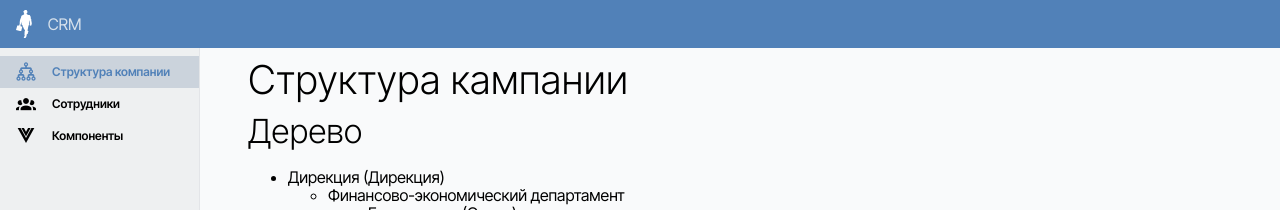
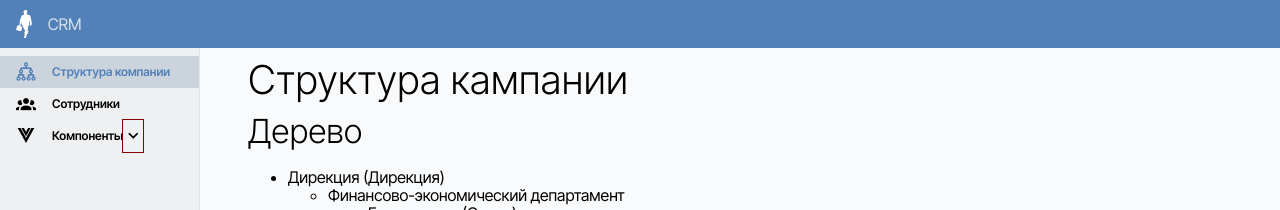
Before and after one commit to hardmagnett/big-company, a Vue app: page / in a window 1280 px wide. Shown: the top 210 px of the page. Built offline with nearby package versions, Linux system fonts and the light colour scheme.

Commit message:
крутилка 01

```diff
--- a/src/a-library/assets/index.scss
+++ b/src/a-library/assets/index.scss
@@ -15,3 +15,5 @@
 
 @import 'typo/main.scss';
 @import 'typo/headers.scss';
+
+@import 'libs-overriding/material-design.icons.scss';
--- /dev/null
+++ b/src/a-library/assets/libs-overriding/material-design.icons.scss
@@ -0,0 +1,5 @@
+.mdi:before {
+  // Чтобы, например, при тоггле класса mdi-rotate-180
+  // вращение було анимированным
+  transition: transform var(--timeShort)
+}
--- a/src/a-library/components/layout/AMainMenu/AMainMenuItem.vue
+++ b/src/a-library/components/layout/AMainMenu/AMainMenuItem.vue
@@ -28,12 +28,9 @@ const classes = computed(() => {
   }
 })
 
-// const componentForLink = computed(() => {
-//   return props.menuItem.route ? 'RouterLink' : 'a'
-// })
-// const componentForLink = computed(() => {
-//   return props.menuItem.route ? 'RouterLink' : 'a'
-// })
+const hasChildren = computed(()=>{
+  return props.menuItem.children?.length
+})
 
 onMounted(() => {
   rootNode.value.style.setProperty(`--paddingByDeep`, `${paddingLeft.value}px`);
@@ -47,22 +44,9 @@ onMounted(() => {
       :class="classes"
       ref="rootNode"
   >
-    <!--componentForLink-->
-    <!--v-if="menuItem.route"-->
-    <!--<component-->
-    <!--  :is="componentForLink"-->
-    <!--  class="main-menu-item__link"-->
-    <!--  :to="{name: menuItem.route.to}"-->
-    <!--  active-class="header-menu__link&#45;&#45;active"-->
-    <!--  exact-->
-    <!--&gt;-->
-
-    <!--</component>-->
-
-
     <RouterLink
         class="main-menu-item__link"
-        v-if="menuItem.route"
+        v-if="!hasChildren"
         :to="{name: menuItem.route.to}"
         active-class="main-menu-item__link--active"
         exact
@@ -75,7 +59,7 @@ onMounted(() => {
     </RouterLink>
     <a
       class="main-menu-item__link"
-      v-if="!menuItem.route"
+      v-if="hasChildren"
       @click="isClosed = !isClosed"
     >
       <AIcon
@@ -83,9 +67,16 @@ onMounted(() => {
         size="giant"
       />
       <span>{{menuItem.title}}</span>
+      <AIcon
+          class="main-menu-item__closing-indicator"
+          v-if="hasChildren"
+          icon="mdi-chevron-down"
+          :rotate180="!isClosed"
+          size="giant"
+      />
     </a>
 
-    <div class="main-menu-item__children" v-if="menuItem.children">
+    <div class="main-menu-item__children" v-if="hasChildren">
       <AMainMenuItem
           v-for="childMenuItem in menuItem.children"
           :key="childMenuItem.id"
@@ -110,6 +101,7 @@ onMounted(() => {
       content: '';
       padding-left: var(--paddingByDeep)
     }
+    cursor: pointer;
     padding-left: 16px;
     padding-right: 16px;
     display: flex;
@@ -122,6 +114,11 @@ onMounted(() => {
     transition: background-color var(--timeShort), color var(--timeShort);
     font-size: var(--fontSizeTiny);
     font-weight: var(--fontWeightBold);
+
+    .main-menu-item__closing-indicator {
+      outline: 1px solid darkred;
+      align-self: flex-end;
+    }
 
     &:hover {
       background-color: var(--accentedColor)
--- a/src/a-library/components/typo/AIcon/AIcon.vue
+++ b/src/a-library/components/typo/AIcon/AIcon.vue
@@ -17,12 +17,17 @@ export default {
       type: String,
       default: 'medium',    //tiny small medium large giant
     },
+    rotate180: {
+      type: Boolean,
+      default: false,
+    }
   },
   computed: {
     classes(){
       return {
         'mdi': true,
         [this.icon]: true,
+        'mdi-rotate-180': this.rotate180,
         'a-icon--medium': this.size === 'medium',
         'a-icon--large': this.size === 'large',
         'a-icon--giant': this.size === 'giant',
@@ -41,6 +46,8 @@ export default {
 
 <style scoped lang="scss">
 .a-icon {
+
+  // В случае необходимости, можно переделать размеры при помощи mdi-класоов. Наприме mdi-18px.mdi-set .
   &.a-icon--medium {
     font-size: var(--fontSizeBase)
   }
```
